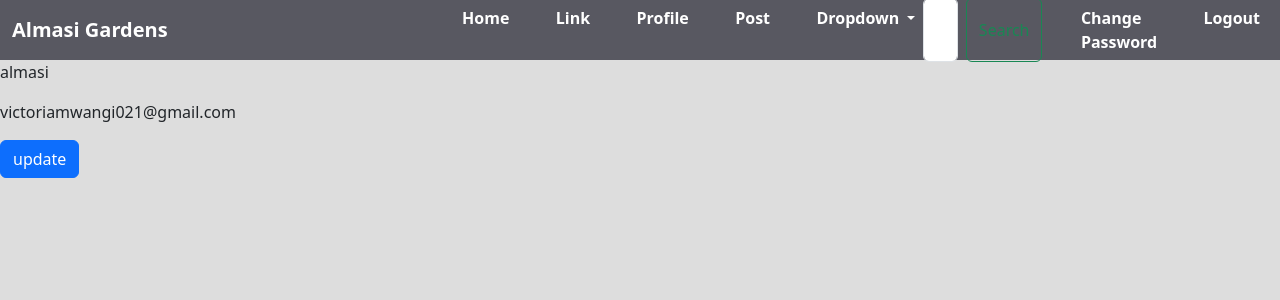
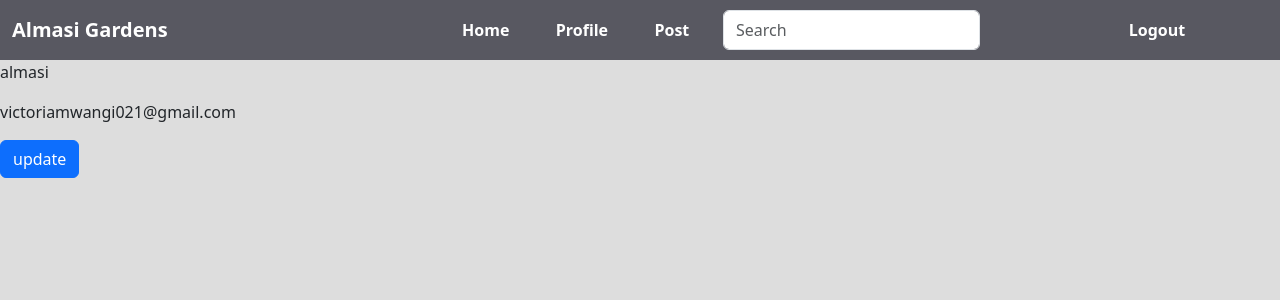
Before and after one commit to victoriamwangi/Garden-Estate-NeighborHood, a Django app: a page that uses neighborapp/templates/navbar.html in a window 1280 px wide. Shown: the top 300 px of the page. Run offline with Django 4.2, Linux system fonts and the light colour scheme; data comes from the database, SQL or seed files in the repository; some libraries are stand-ins or nearby versions.

Commit message:
style navbar

```diff
--- a/neighborapp/templates/navbar.html
+++ b/neighborapp/templates/navbar.html
@@ -19,9 +19,7 @@
             >Home</a
           >
         </li>
-        <li class="nav-item">
-          <a class="nav-link" href="#">Link</a>
-        </li>
+
         <li class="nav-item">
           <a class="nav-link" href="{% url 'profile' user.username%}"
             >Profile</a
@@ -30,24 +28,7 @@
         <li class="nav-item">
           <a class="nav-link" href="{% url 'newpost'%}">Post</a>
         </li>
-        <li class="nav-item dropdown">
-          <a
-            class="nav-link dropdown-toggle"
-            href="#"
-            id="navbarDropdown"
-            role="button"
-            data-bs-toggle="dropdown"
-            aria-expanded="false"
-          >
-            Dropdown
-          </a>
-          <ul class="dropdown-menu" aria-labelledby="navbarDropdown">
-            <li><a class="dropdown-item" href="#">Action</a></li>
-            <li><a class="dropdown-item" href="#">Another action</a></li>
-            <li><hr class="dropdown-divider" /></li>
-            <li><a class="dropdown-item" href="#">Something else here</a></li>
-          </ul>
-        </li>
+
         <form class="d-flex">
           <input
             class="form-control me-2"
@@ -55,15 +36,10 @@
             placeholder="Search"
             aria-label="Search"
           />
-          <button class="btn btn-outline-success" type="submit">Search</button>
         </form>
         {%if user.is_authenticated%}
-        <li class="nav-item">
-          <a class="nav-link" href="/accounts/password/change"
-            >Change Password</a
-          >
-        </li>
-        <li class="nav-item">
+
+        <li class="nav-item logout">
           <a class="nav-link" href="/logout">Logout</a>
         </li>
 
--- a/static/css/style.css
+++ b/static/css/style.css
@@ -24,6 +24,10 @@ body {
     margin-right: 4vw;
 }
 
+.navbar form {
+    margin-left: 2vw !important;
+}
+
 .collapse {
     margin-left: 16vw !important;
 }
@@ -37,6 +41,13 @@ body {
 .navbar-brand {
     color: white !important;
     font-weight: bold !important;
+}
+
+.logout {
+    margin-left: 8vw !important;
+    /* background-color: white;
+    border: 1px solid purple;
+    color: purple !important; */
 }
 
 .sidebar {
```
